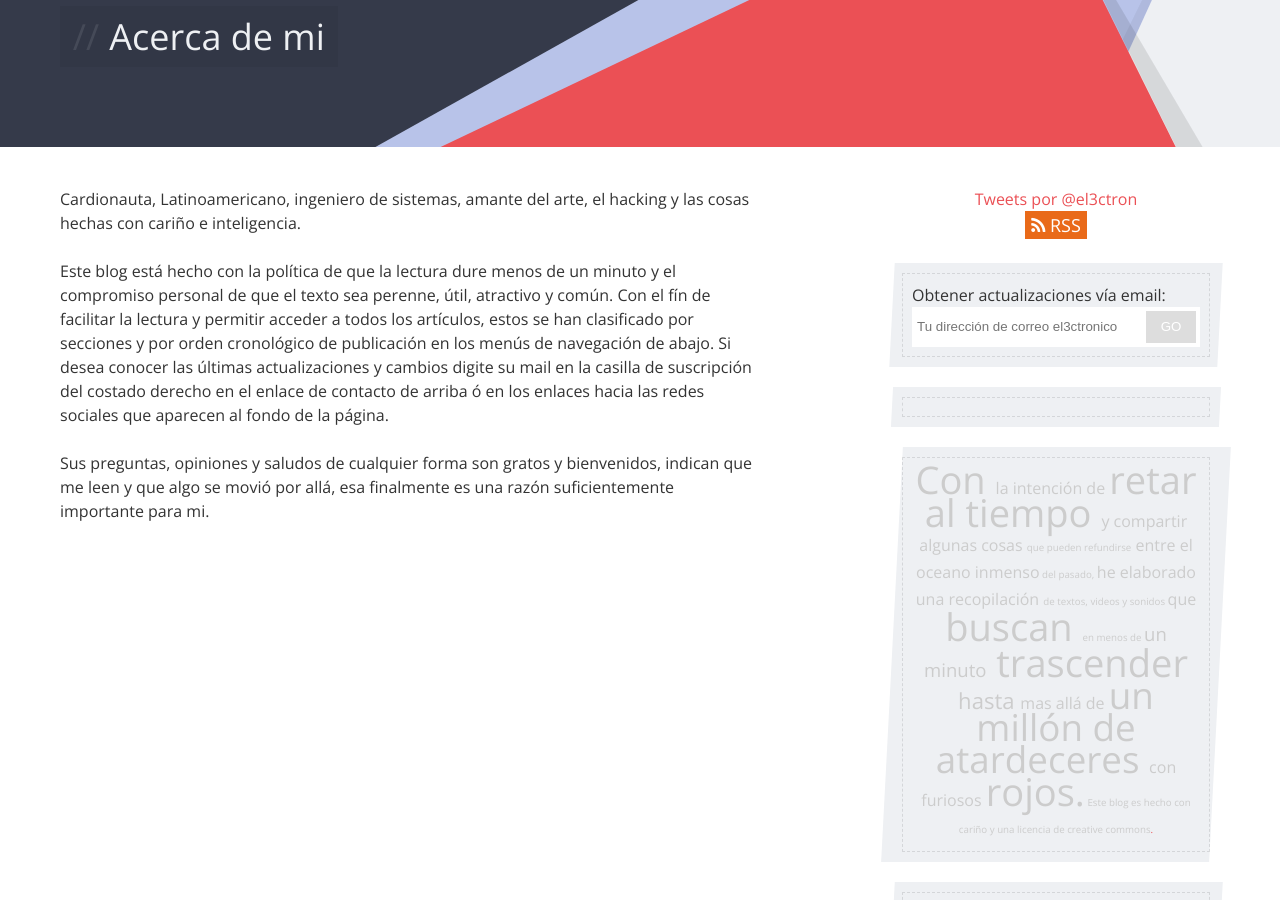
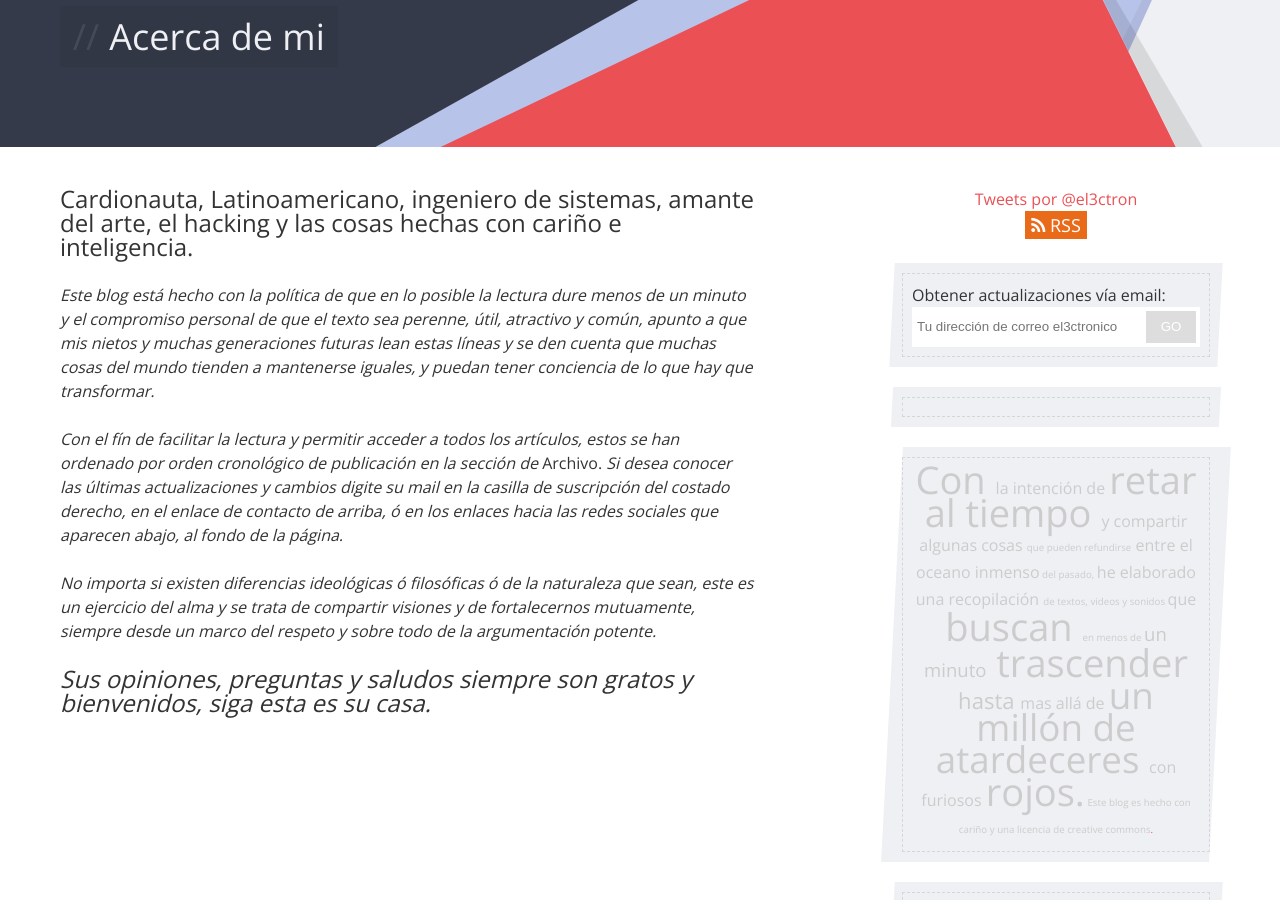
Before and after one commit to el3ctron/el3ctron.github.io, a Jekyll site: the page built from about.md, in a window 1280 px wide and 900 px high, scrolled down 229 px. Built offline with Jekyll 4.4.1, drawn with Linux system fonts in a browser that asks for light colours; nearby versions of some CDN libraries; Markdown is read by kramdown in place of the engine named in the settings; comment, search, counter and statistics services are not loaded; grey boxes are pictures that could not be loaded.

```diff
--- a/_posts/2014-03-25-primer-post.markdown
+++ b/_posts/2014-03-25-primer-post.markdown
@@ -12,7 +12,7 @@ categories:
 
 Esta es una iniciativa para...
 
-![WordPress to Jekyll](/wp-content/uploads/2014/03/wordpress-to-jekyll.png)
+[![WordPress to Jekyll](/wp-content/uploads/2014/03/wordpress-to-jekyll.png)](//primer-post)
 
 <!-- more -->
 
--- a/about.md
+++ b/about.md
@@ -5,8 +5,12 @@ description: Descubre un poco más acerca de mí. Lea sobre lo que soy, lo que h
 permalink: /about/
 ---
 
-Cardionauta, Latinoamericano, ingeniero de sistemas, amante del arte, el hacking y las cosas hechas con cariño e inteligencia.
+## Cardionauta, Latinoamericano, ingeniero de sistemas, amante del arte, el hacking y las cosas hechas con cariño e inteligencia.
 
-Este blog está hecho con la política de que la lectura dure menos de un minuto y el compromiso personal de que el texto sea perenne, útil, atractivo y común. Con el fín de facilitar la lectura y permitir acceder a todos los artículos, estos se han clasificado por secciones y por orden cronológico de publicación en los menús de navegación de abajo. Si desea conocer las últimas actualizaciones y cambios digite su mail en la casilla de suscripción del costado derecho en el enlace de contacto de arriba ó en los enlaces hacia las redes sociales que aparecen al fondo de la página.
+*Este blog está hecho con la política de que en lo posible la lectura dure menos de un minuto y el compromiso personal de que el texto sea perenne, útil, atractivo y común, apunto a que mis nietos y muchas generaciones futuras lean estas líneas y se den cuenta que muchas cosas del mundo tienden a  mantenerse iguales, y puedan tener conciencia de lo que hay que transformar.*
 
-Sus preguntas, opiniones y saludos de cualquier forma son gratos y bienvenidos, indican que me leen y que algo se movió por allá, esa finalmente es una razón suficientemente importante para mi.
+*Con el fín de facilitar la lectura y permitir acceder a todos los artículos, estos se han ordenado por orden cronológico de publicación en la sección de* Archivo. *Si desea conocer las últimas actualizaciones y cambios digite su mail en la casilla de suscripción del costado derecho, en el enlace de contacto de arriba, ó en los enlaces hacia las redes sociales que aparecen abajo, al fondo de la página.*
+
+*No importa si existen diferencias ideológicas ó filosóficas ó de la naturaleza que sean, este es un ejercicio del alma y se trata de compartir visiones y de fortalecernos mutuamente, siempre desde un marco del respeto y sobre todo de la argumentación potente.*
+
+## *Sus opiniones, preguntas y saludos siempre son gratos y bienvenidos, siga esta es su casa.*
```
Also changed, not shown: _posts/2014-04-03-El-frente-nacional.markdown (added, +31 -0 lines), contact.md (+4 -4 lines).
